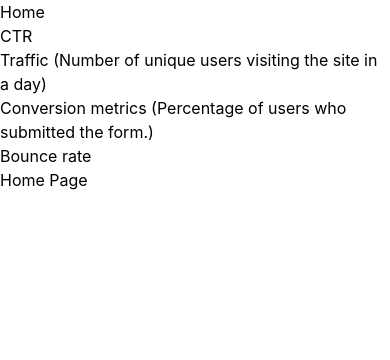
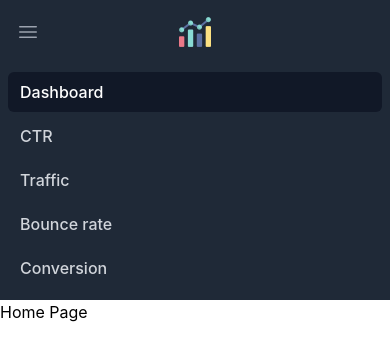
Before and after one commit to elenavigo/metrics-app, a React (Create React App) app in the folder frontend/: page / in a window 390 px wide. Shown: the top 360 px of the page. Built offline with nearby package versions, Linux system fonts and the light colour scheme; the HTML template or start-up script is replaced by a standard one.

Commit message:
Add basic navbar and routes

```diff
--- a/frontend/src/App.tsx
+++ b/frontend/src/App.tsx
@@ -1,38 +1,19 @@
 import React from 'react';
-import { BrowserRouter as Router, Route, Routes, Link } from 'react-router-dom';
-import Home from './pages/home';
-import Update from './pages/update';
+import { BrowserRouter as Router, Route, Routes } from 'react-router-dom';
 import './styles/index.scss';
+import Layout from './shared/layout';
+import { routes } from './routes';
 
 const App: React.FC = () => {
     return (
         <Router>
-
-            <nav>
-                <ul>
-                    <li>
-                        <Link to="/">Home</Link>
-                    </li>
-                    <li>
-                        <Link to="/update">CTR</Link>
-                    </li>
-                    <li>
-                        <Link to="/update">Traffic (Number of unique users visiting the site in a day)</Link>
-                    </li>
-                    <li>
-                        <Link to="/update">Conversion metrics (Percentage of users who submitted the form.)</Link>
-                    </li>
-                    <li>
-                        <Link to="/update">Bounce rate</Link>
-                    </li>
-                </ul>
-            </nav>
-
-            <Routes>
-                <Route path="/" element={<Home />} />
-                <Route path="/update" element={<Update />} />
-                {/* Add more routes here */}
-            </Routes>
+            <Layout>
+                <Routes>
+                    {routes.map(({ path, element: Element }) => (
+                        <Route key={path} path={path} element={<Element />} />
+                    ))}
+                </Routes>
+            </Layout>
         </Router>
     );
 };
--- /dev/null
+++ b/frontend/src/pages/dashboard.tsx
@@ -0,0 +1,5 @@
+import React from 'react';
+
+export const Dashboard: React.FC = () => {
+    return <h1>Home Page</h1>;
+};
--- a/frontend/src/pages/home.tsx
+++ /dev/null
@@ -1,8 +0,0 @@
-// src/pages/Home.tsx
-import React from 'react';
-
-const Home: React.FC = () => {
-    return <h1>Home Page</h1>;
-};
-
-export default Home;
--- /dev/null
+++ b/frontend/src/routes.ts
@@ -0,0 +1,39 @@
+import { Dashboard } from "./pages/dashboard";
+
+interface RouteItem {
+    title: string;
+    path: string;
+    element: React.FC;
+  }
+
+export const routes: RouteItem[] = [
+    {
+        title: 'Dashboard',
+        path: '/',
+        element: Dashboard,
+    },
+    {
+        title: 'CTR',
+        path: '/ctr',
+        element: Dashboard,
+        // element: CTR,
+    },
+    {
+        title: 'Traffic',
+        path: '/traffic',
+        element: Dashboard,
+        // element: Traffic,
+    },
+    {
+        title: 'Bounce rate',
+        path: '/bounce',
+        element: Dashboard,
+        // element: BounceRate,
+    },
+    {
+        title: 'Conversion',
+        path: '/conversion',
+        element: Dashboard,
+        // element: ConversionMetric,
+    },
+];
--- /dev/null
+++ b/frontend/src/shared/header.tsx
@@ -0,0 +1,66 @@
+import { FC, PropsWithChildren } from 'react'
+import { NavLink } from 'react-router-dom'
+import { routes } from '../routes'
+
+export const Header: FC<PropsWithChildren> = ({ children }) => {
+  return (
+    <nav className="bg-gray-800">
+        <div className="mx-auto max-w-7xl px-2 sm:px-6 lg:px-8">
+          <div className="relative flex h-16 items-center justify-between">
+            <div className="absolute inset-y-0 left-0 flex items-center sm:hidden">
+                <button type="button" className="relative inline-flex items-center justify-center rounded-md p-2 text-gray-400 hover:bg-gray-700 hover:text-white focus:outline-none focus:ring-2 focus:ring-inset focus:ring-white" aria-controls="mobile-menu" aria-expanded="false">
+                <span className="absolute -inset-0.5"></span>
+                <span className="sr-only">Open main menu</span>
+                <svg className="block h-6 w-6" fill="none" viewBox="0 0 24 24" stroke-width="1.5" stroke="currentColor" aria-hidden="true" data-slot="icon">
+                    <path stroke-linecap="round" stroke-linejoin="round" d="M3.75 6.75h16.5M3.75 12h16.5m-16.5 5.25h16.5" />
+                </svg>
+                <svg className="hidden h-6 w-6" fill="none" viewBox="0 0 24 24" stroke-width="1.5" stroke="currentColor" aria-hidden="true" data-slot="icon">
+                    <path stroke-linecap="round" stroke-linejoin="round" d="M6 18 18 6M6 6l12 12" />
+                </svg>
+                </button>
+            </div>
+            <div className="flex flex-1 items-center justify-center sm:items-stretch sm:justify-start">
+                <div className="flex flex-shrink-0 items-center">
+                <img className="h-8 w-auto" src="/metrics_logo.png" alt="Metrics logo" />
+                </div>
+                <div className="hidden sm:ml-6 sm:block">
+                <div className="flex space-x-4">
+                  {routes.map((route) => (
+                    <NavLink
+                    key={route.title}
+                    to={route.path}
+                    className={({ isActive }) =>
+                      `rounded-md px-3 py-2 text-sm font-medium ${
+                        isActive ? 'bg-gray-900 text-white' : 'text-gray-300 hover:bg-gray-700 hover:text-white'
+                      }`
+                    }
+                  >
+                    {route.title}
+                  </NavLink>
+                  ))}
+                </div>
+                </div>
+            </div>
+          </div>
+        </div>
+
+        <div className="sm:hidden" id="mobile-menu">
+            <div className="space-y-1 px-2 pb-3 pt-2">
+            {routes.map((route) => (
+                    <NavLink
+                      key={route.title}
+                      to={route.path}
+                      className={({ isActive }) =>
+                        `block rounded-md px-3 py-2 text-base font-medium ${
+                          isActive ? 'bg-gray-900 text-white' : 'text-gray-300 hover:bg-gray-700 hover:text-white'
+                        }`
+                      }
+                    >
+                      {route.title}
+                    </NavLink>
+                  ))}
+            </div>
+        </div>
+    </nav>
+  )
+}
--- /dev/null
+++ b/frontend/src/shared/layout.tsx
@@ -0,0 +1,17 @@
+import { FC, PropsWithChildren } from 'react'
+import { Header } from './header'
+
+const routes = []
+
+
+const Layout: FC<PropsWithChildren> = ({ children }) => {
+  return (
+    <>
+      <Header/>
+      <main>{children}</main>
+      {/* <Footer /> */}
+    </>
+  )
+}
+
+export default Layout
```
Also changed, not shown: frontend/src/App.css (deleted, +0 -38 lines), frontend/public/metrics_logo.png (added).
